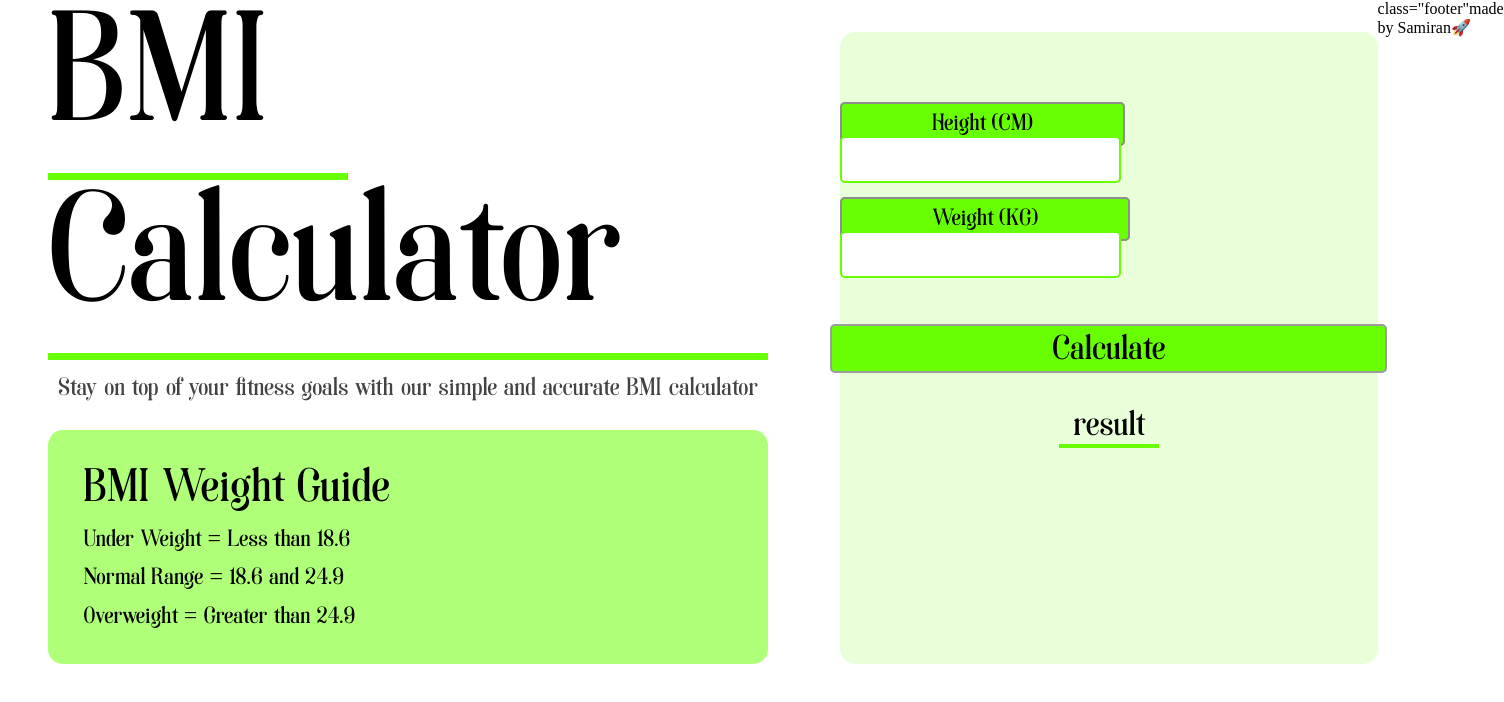
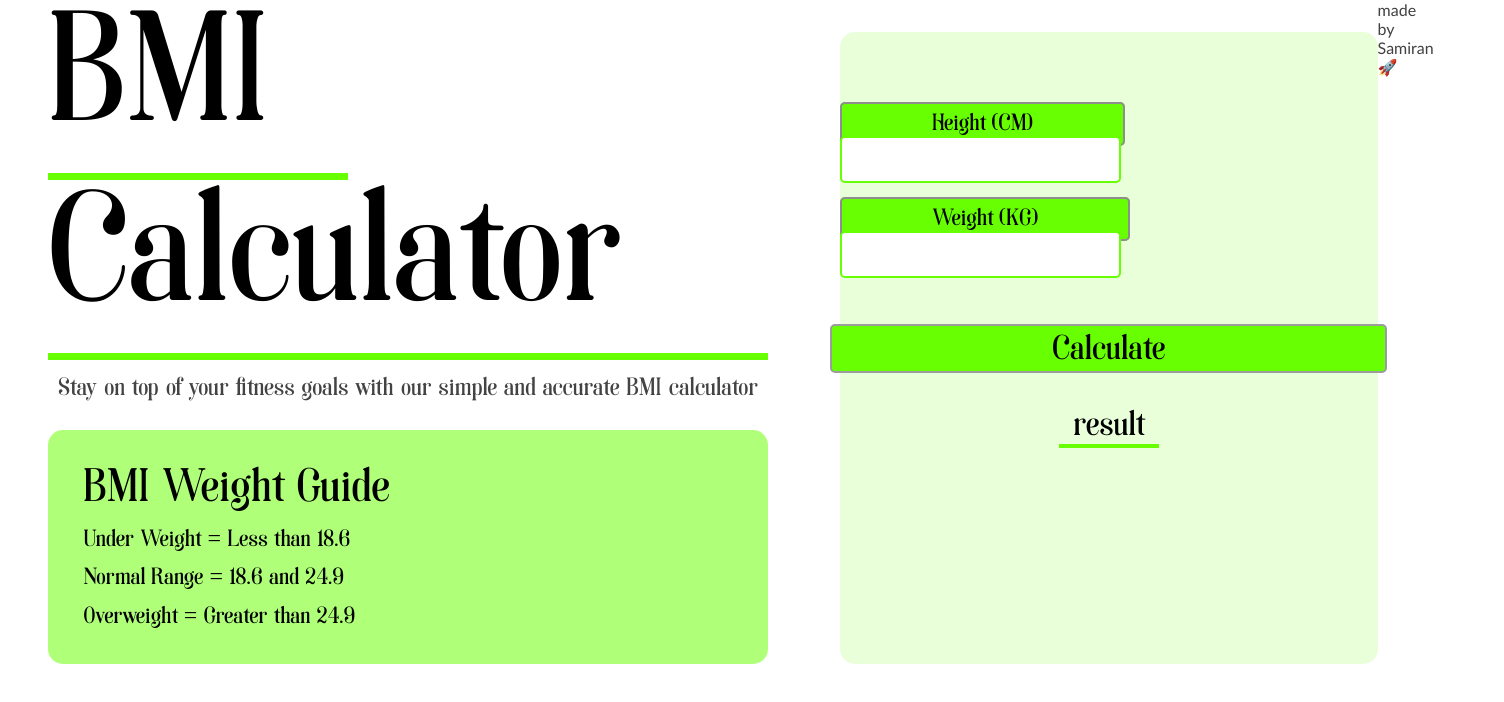
Before and after one commit to Sam721166/BMI-Calculator, a plain HTML site: page index.html in a window 1280 px wide. Shown: the whole page, 1504 px wide, since content can reach past the window. Drawn offline with Linux system fonts and the light colour scheme.

Commit message:
Update index.html

```diff
--- a/index.html
+++ b/index.html
@@ -49,7 +49,7 @@
 
                 </form>
 
-            <p> class="footer"made by Samiran🚀</p>
+            <p class="footer">made by Samiran🚀</p>
 
         </div>
     </div>
```
